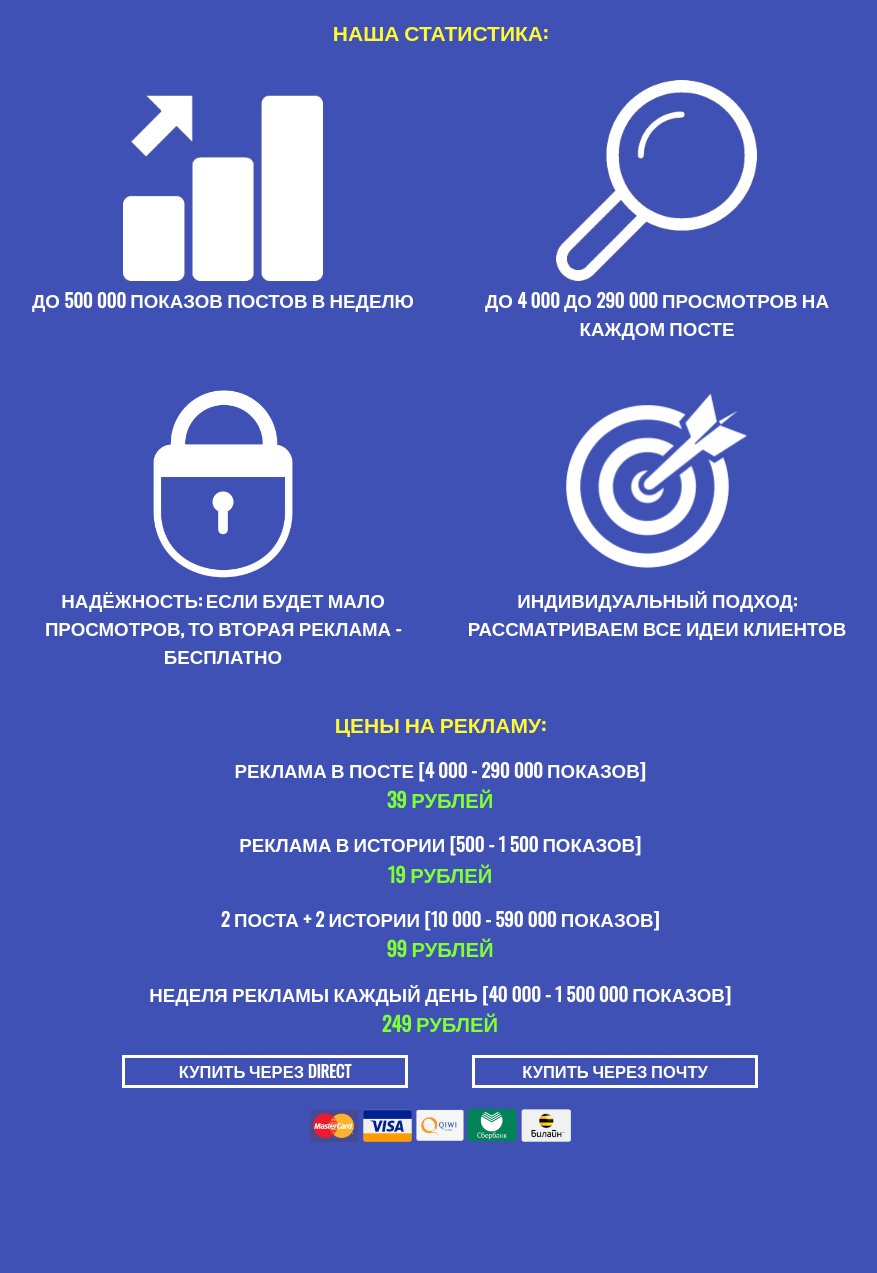
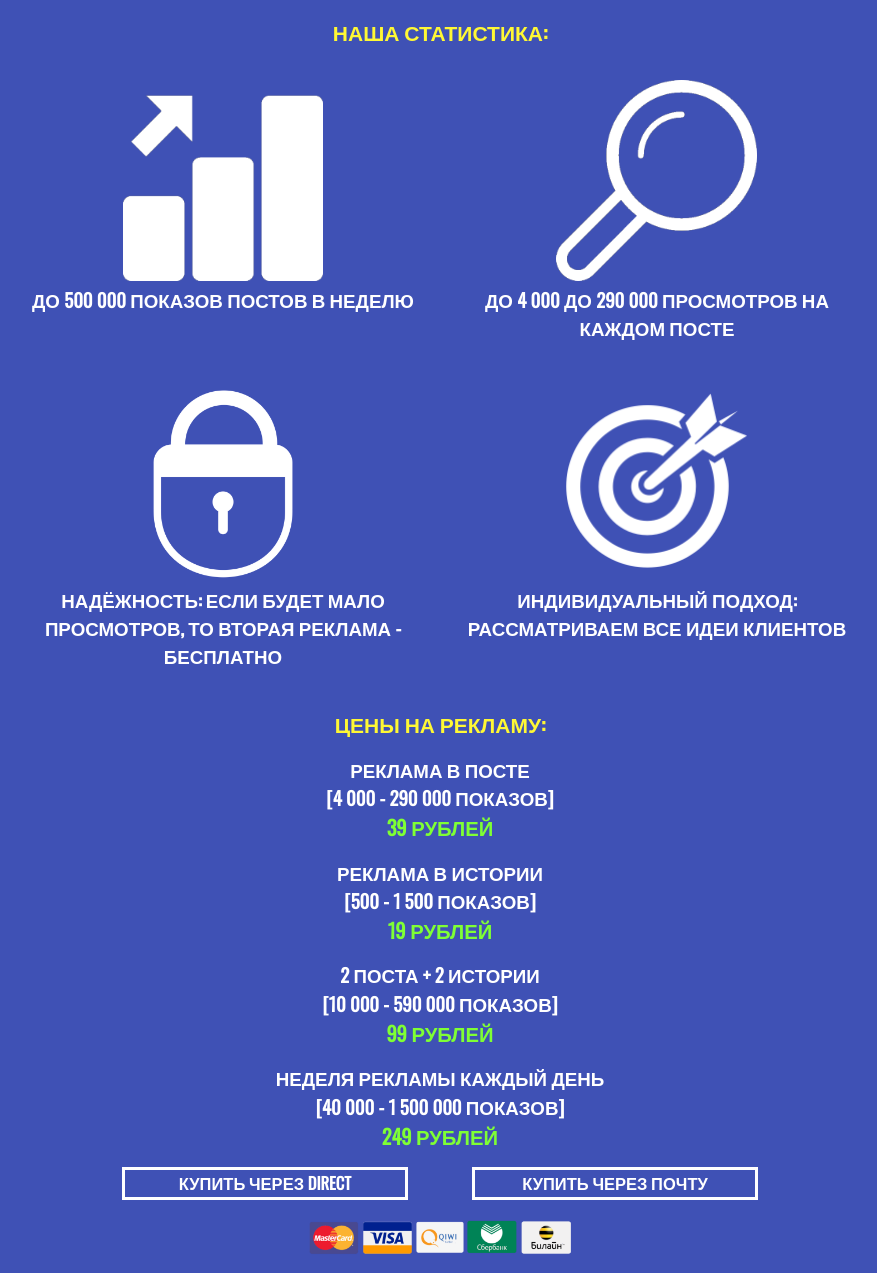
Before and after one commit to memmixerweb/memmixer.github.io, a plain HTML site: page index.html in a window 1280 px wide. Shown: the whole page, without its empty margins (200-1077 px from the left). Before the commit the page ends 1160 px from the top, so only its background shows below. Drawn offline with nearby package versions, Linux system fonts and the light colour scheme.

Commit message:
Update index.html

```diff
--- a/index.html
+++ b/index.html
@@ -50,7 +50,7 @@
   <section class="main w3-content" style="max-width:900px">
     <section class="w3-panel">
     <div class="priceName">
-      Реклама в посте [4 000 - 290 000 показов]
+      Реклама в посте<br>[4 000 - 290 000 показов]
     </div>
     <div class="price">
       39 рублей
@@ -58,7 +58,7 @@
     </section>
     <section class="w3-panel">
     <div class="priceName">
-      Реклама в истории [500 - 1 500 показов]
+      Реклама в истории<br>[500 - 1 500 показов]
     </div>
     <div class="price">
       19 рублей
@@ -66,7 +66,7 @@
     </section>
     <section class="w3-panel">
     <div class="priceName">
-      2 поста + 2 истории [10 000 - 590 000 показов]
+      2 поста + 2 истории<br>[10 000 - 590 000 показов]
     </div>
     <div class="price">
       99 рублей
@@ -74,7 +74,7 @@
     </section>
     <section class="w3-panel">
     <div class="priceName">
-      Неделя рекламы каждый день [40 000 - 1 500 000 показов]
+      Неделя рекламы каждый день<br>[40 000 - 1 500 000 показов]
     </div>
     <div class="price">
       249 рублей
```
